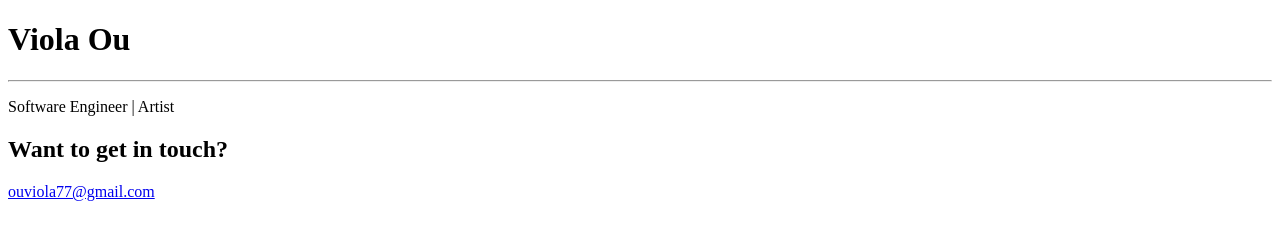
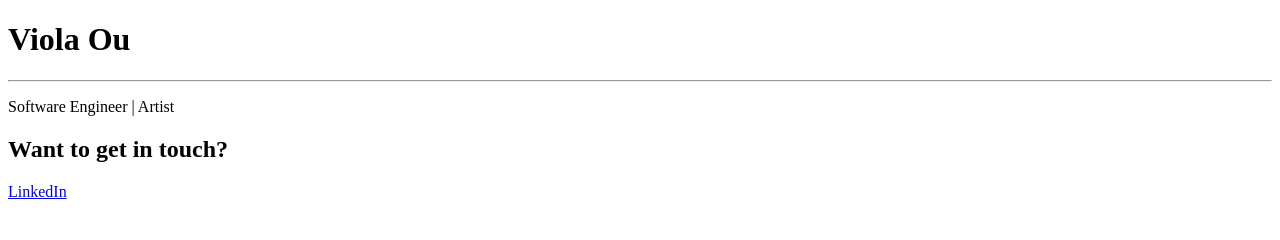
Before and after one commit to violaou/violaou.github.io, a website: page index.html in a window 1280 px wide. Drawn offline with Linux system fonts and the light colour scheme.

Commit message:
linkedin

```diff
--- a/index.html
+++ b/index.html
@@ -20,7 +20,7 @@
     <section id="contact">
         <div class="container">
             <h2 class="section-heading">Want to get in touch?</h2>
-            <p><a href="mailto:ouviola77+ask@gmail.com">ouviola77@gmail.com</a></p>
+            <p><a href="linkedin.com/in/ouviola/">LinkedIn</a></p>
         </div>
     </section>
 </body>
```
